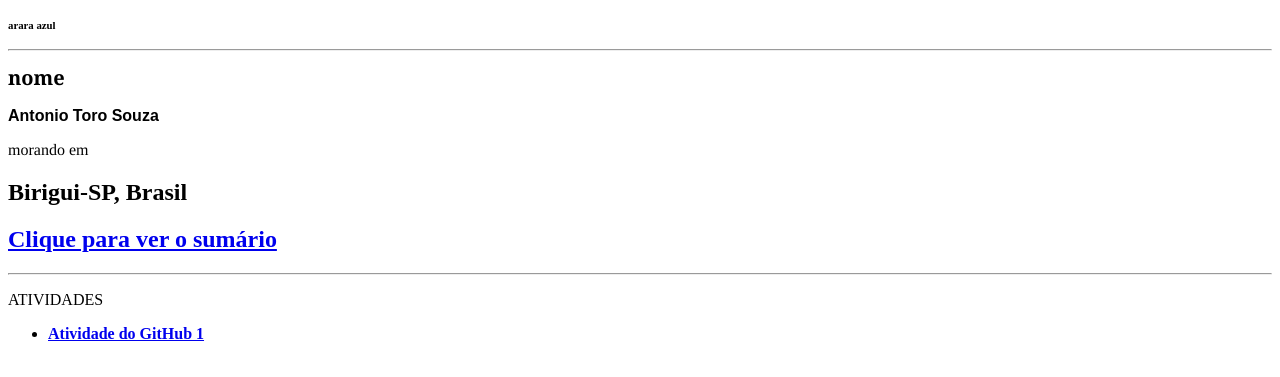
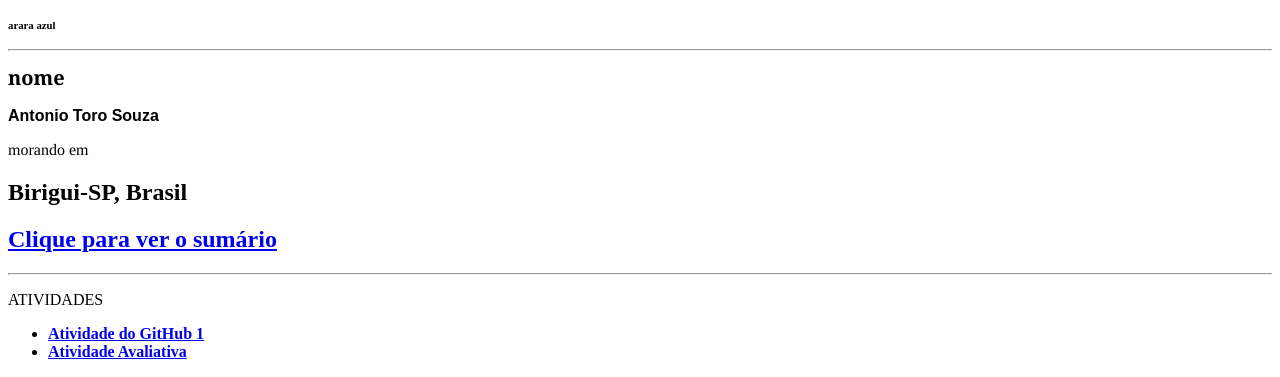
Before and after one commit to AntonioTSouza/DEW2023, a plain HTML site: page index.html in a window 1280 px wide. Shown: the part 473-850 px from the top of the page. Drawn offline with Linux system fonts and the light colour scheme.

Commit message:
html, coisas e muito mais

```diff
--- a/index.html
+++ b/index.html
@@ -19,6 +19,7 @@
         <p>ATIVIDADES</p>
         <ul>
             <li><strong><a href="paginas/atividadegit.html">Atividade do GitHub 1</a></strong></li>
+            <li><strong><a href="prova/prova.html">Atividade Avaliativa</a></strong></li>
         </ul>
     </body>
 </html>
```
Also changed, not shown: 1 other file.
